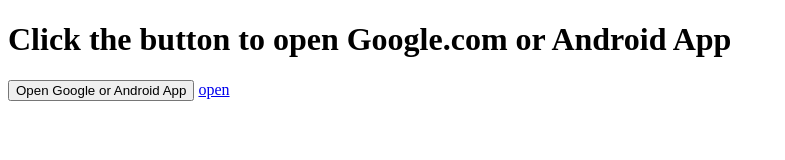
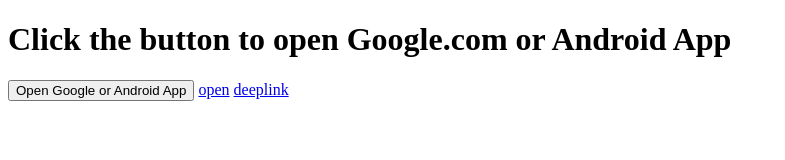
Before and after one commit to artem-zaitsev/utilitary_page, a plain HTML site: page index.html in a window 1280 px wide. Shown: the whole page, without its empty margins (0-785 px from the left). Drawn offline with Linux system fonts and the light colour scheme.

Commit message:
Update index.html

```diff
--- a/index.html
+++ b/index.html
@@ -11,5 +11,6 @@
 
   <!-- Set the href attribute of the button to a web intent -->
   <a id="intentLink" href="intent://deep.com#Intent;scheme=deep;package=com.example.deeplink;end" > open</a>
+  <a  href="deep://deep.com"> deeplink</a>
 </body>
 </html>
```
